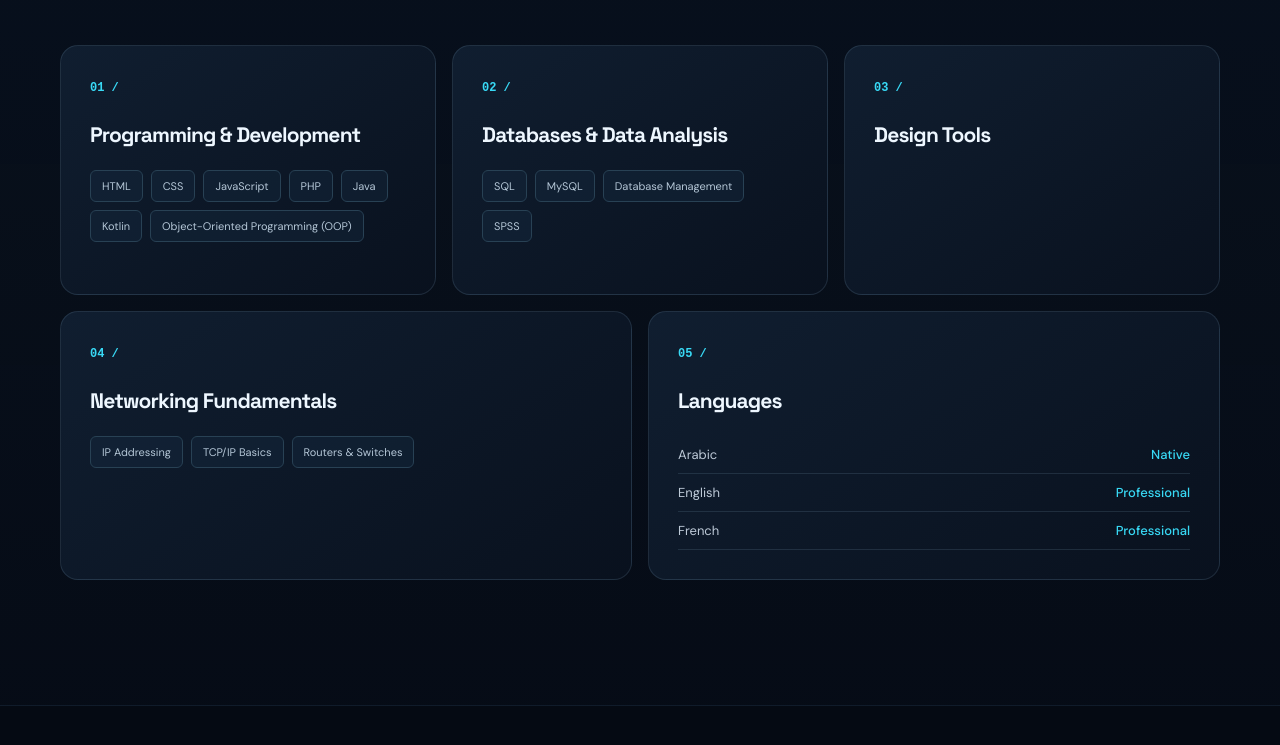
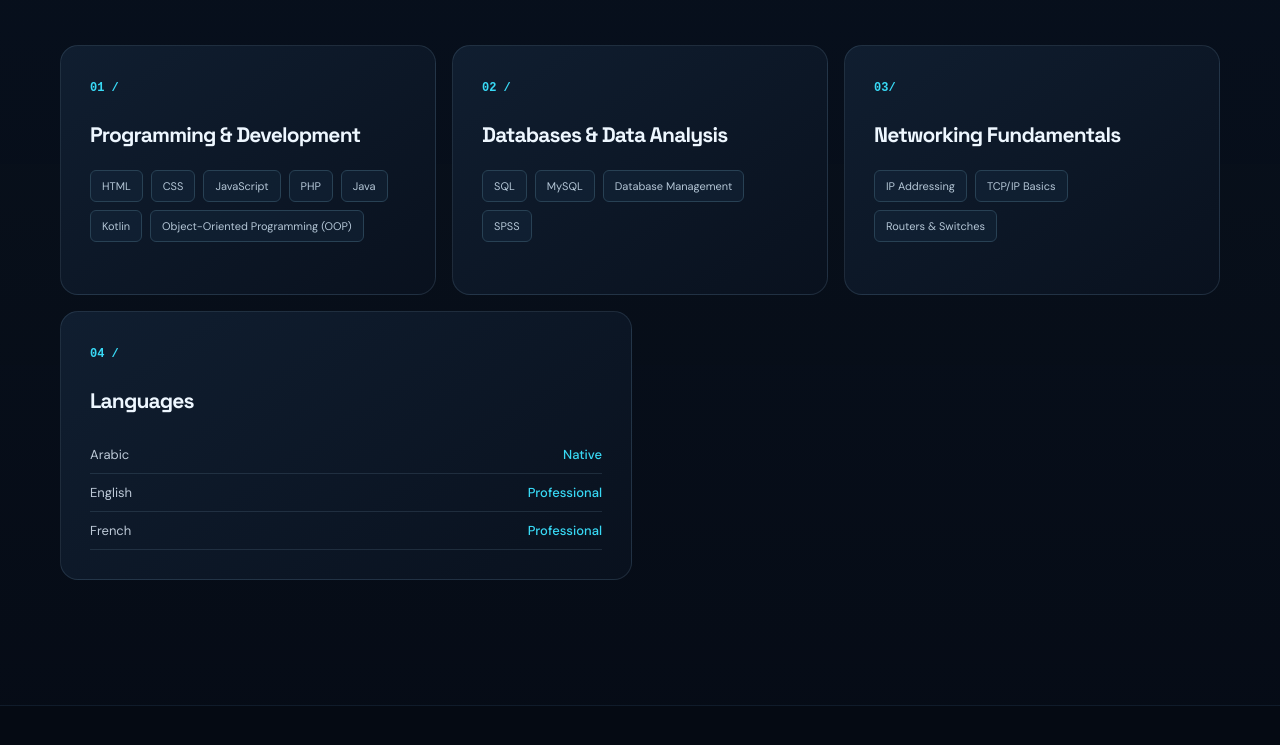
Before and after one commit to raifelsayed-ctrl/my-portfolio, a plain HTML site: page index.html in a window 1280 px wide. Shown: the part 1138-1883 px from the top of the page. Drawn offline with Linux system fonts and the light colour scheme.

Commit message:
Update index.html

```diff
--- a/index.html
+++ b/index.html
@@ -147,15 +147,10 @@
                         </div>
                     </article>
 
-                    <article class="skill-card reveal tilt">
-                        <span class="card-number">03 /</span>
-                        <h3>Design Tools</h3>
 
 
-                    </article>
-
                     <article class="skill-card reveal tilt">
-                        <span class="card-number">04 /</span>
+                        <span class="card-number">03/</span>
                         <h3>Networking Fundamentals</h3>
 
                         <div class="tags">
@@ -166,7 +161,7 @@
                     </article>
 
                     <article class="skill-card reveal tilt languages">
-                        <span class="card-number">05 /</span>
+                        <span class="card-number">04 /</span>
                         <h3>Languages</h3>
 
                         <div class="language-row">
```
